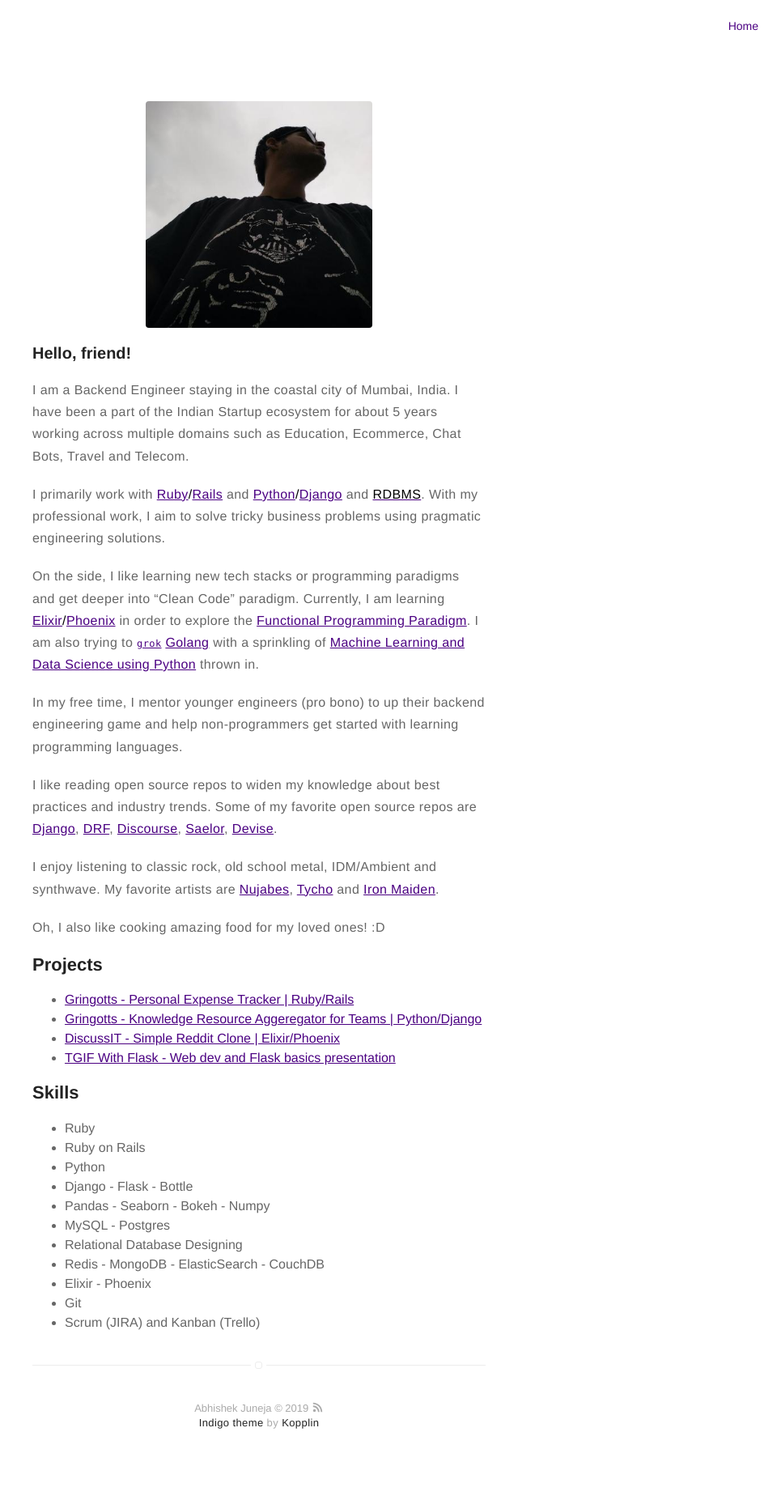
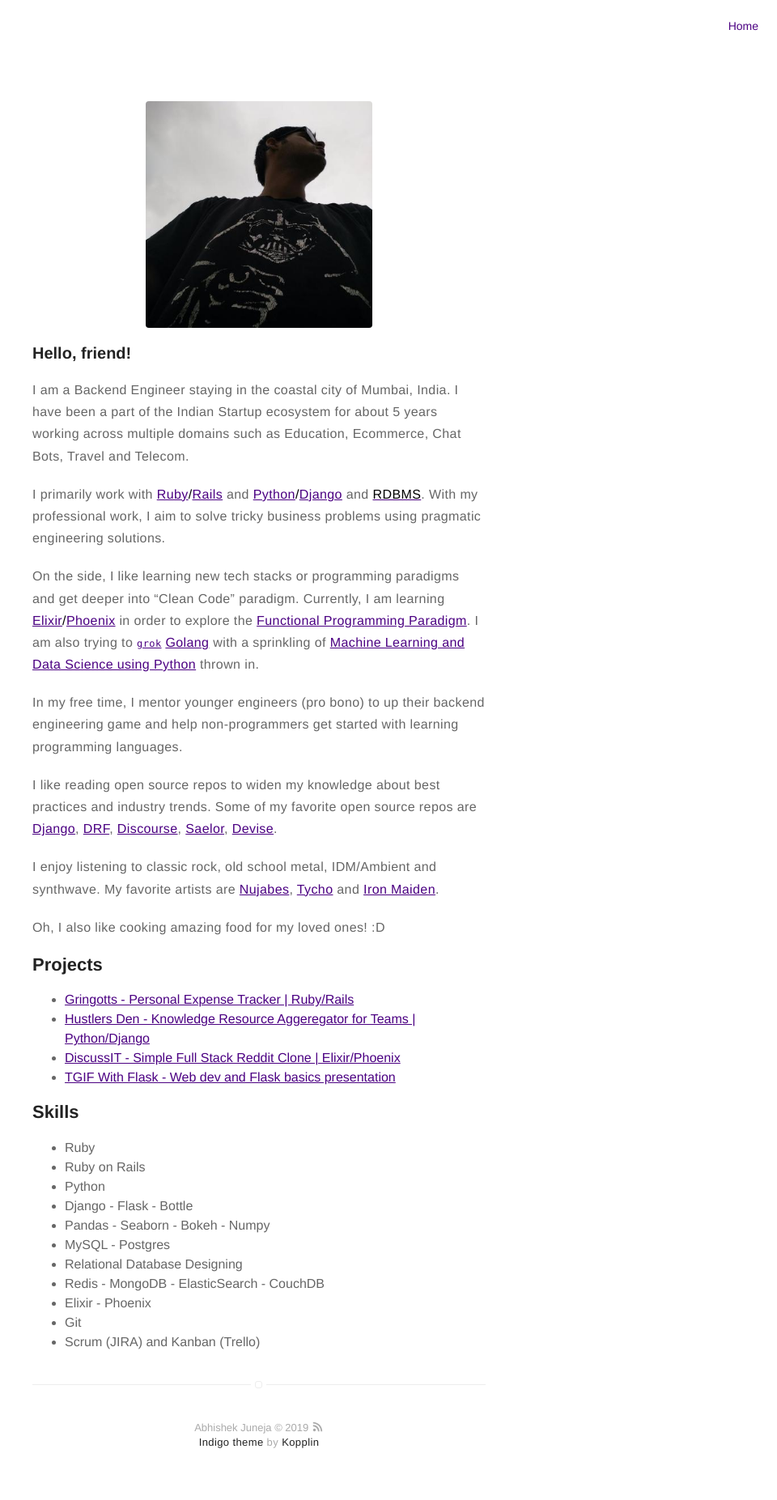
Before and after one commit to darth-dodo/darth-dodo.github.io, a Jekyll site: the page built from about.md, in a window 1280 px wide. Shown: the whole page at 81% size, without its empty margins (320-1280 px from the left). Built offline with Jekyll 4.4.1, drawn with Linux system fonts in a browser that asks for light colours; before the commit the page ends 1829 px from its top, so only the background shows below that.

Commit message:
adding hustlers den to projects

```diff
--- a/about.md
+++ b/about.md
@@ -24,8 +24,8 @@ Oh, I also like cooking amazing food for my loved ones! :D
 
 <ul>
 	<li><a href="https://darth-dodo.github.io/gringotts-backend">Gringotts - Personal Expense Tracker | Ruby/Rails</a></li>
-	<li><a href="https://darth-dodo.github.io/hustlers-den">Gringotts - Knowledge Resource Aggeregator for Teams | Python/Django</a></li>
-	<li><a href="https://darth-dodo.github.io/discuss-it">DiscussIT - Simple Reddit Clone | Elixir/Phoenix</a></li>
+	<li><a href="https://darth-dodo.github.io/hustlers-den">Hustlers Den - Knowledge Resource Aggeregator for Teams | Python/Django</a></li>
+	<li><a href="https://darth-dodo.github.io/discuss-it">DiscussIT - Simple Full Stack Reddit Clone | Elixir/Phoenix</a></li>
 	<li><a href="https://darth-dodo.github.io/tgif-with-flask/">TGIF With Flask - Web dev and Flask basics presentation</a></li>
 </ul>
 
```
